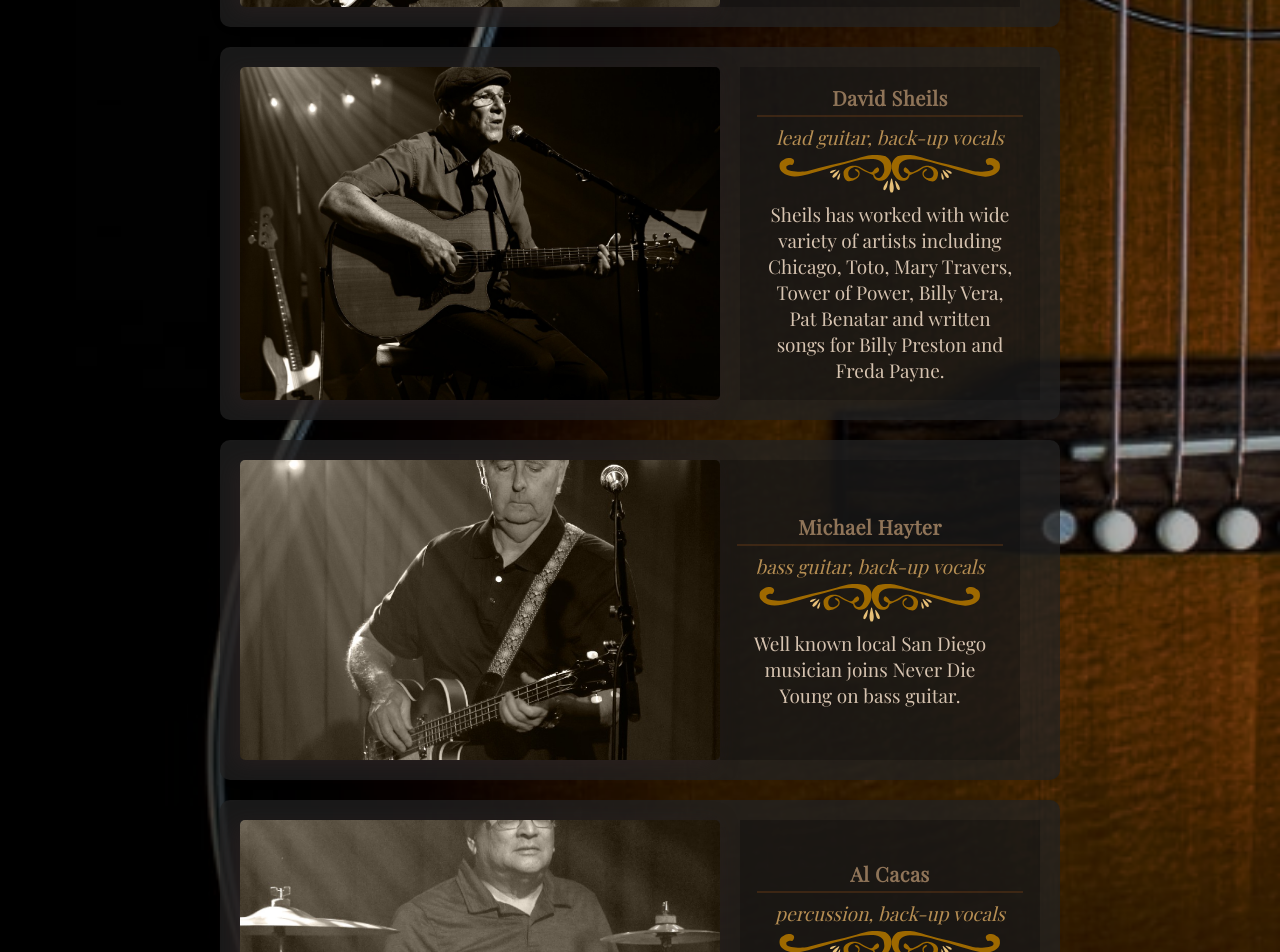
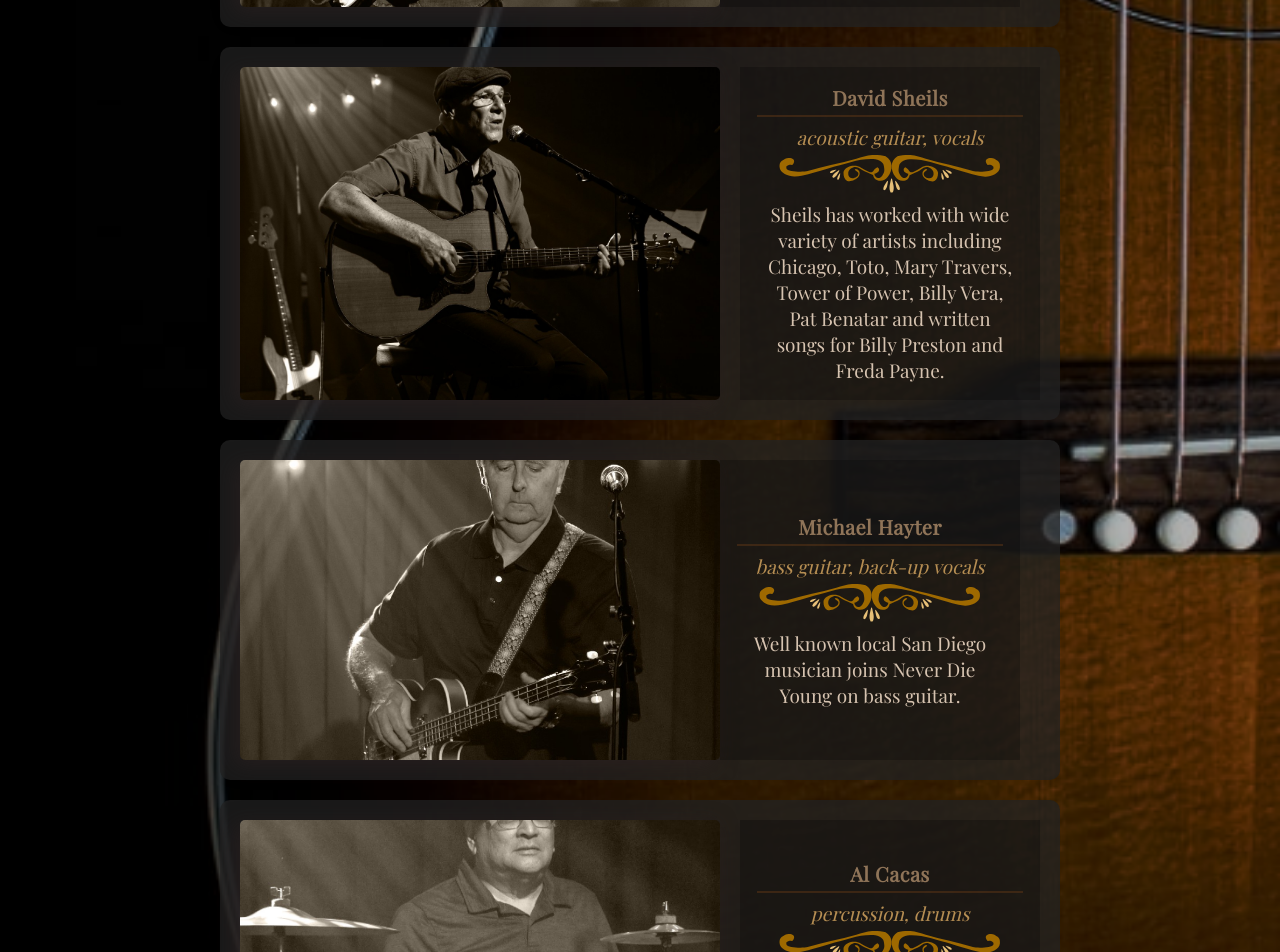
Before and after one commit to carlyMhayter/neverDieYoung, a Next.js app: page /about in a window 1280 px wide. Shown: the part 1260-2212 px from the top of the page. Built offline with nearby package versions, Linux system fonts and the light colour scheme; a web font is replaced by a local one.

Commit message:
updated about page

```diff
--- a/pages/about.js
+++ b/pages/about.js
@@ -8,7 +8,7 @@ const bandMembers = [
   },
   {
     name: "David Sheils",
-    title: "Lead Guitar, back-up vocals",
+    title: "Acoustic Guitar, vocals",
     photoID: "dave",
     bio: "Sheils has worked with wide variety of artists including Chicago, Toto, Mary Travers, Tower of Power, Billy Vera, Pat Benatar and written songs for Billy Preston and Freda Payne.",
     tileOrientation: "tile1  tile bio-tile",
@@ -22,7 +22,7 @@ const bandMembers = [
   },
   {
     name: "Al Cacas",
-    title: "Percussion, back-up vocals",
+    title: "Percussion, drums",
     photoID: "al",
     bio: "A San Diego native also well known in the SD music scene, Al Cacas performs drums in Never Die Young.",
     tileOrientation: "tile1  tile bio-tile",
```
